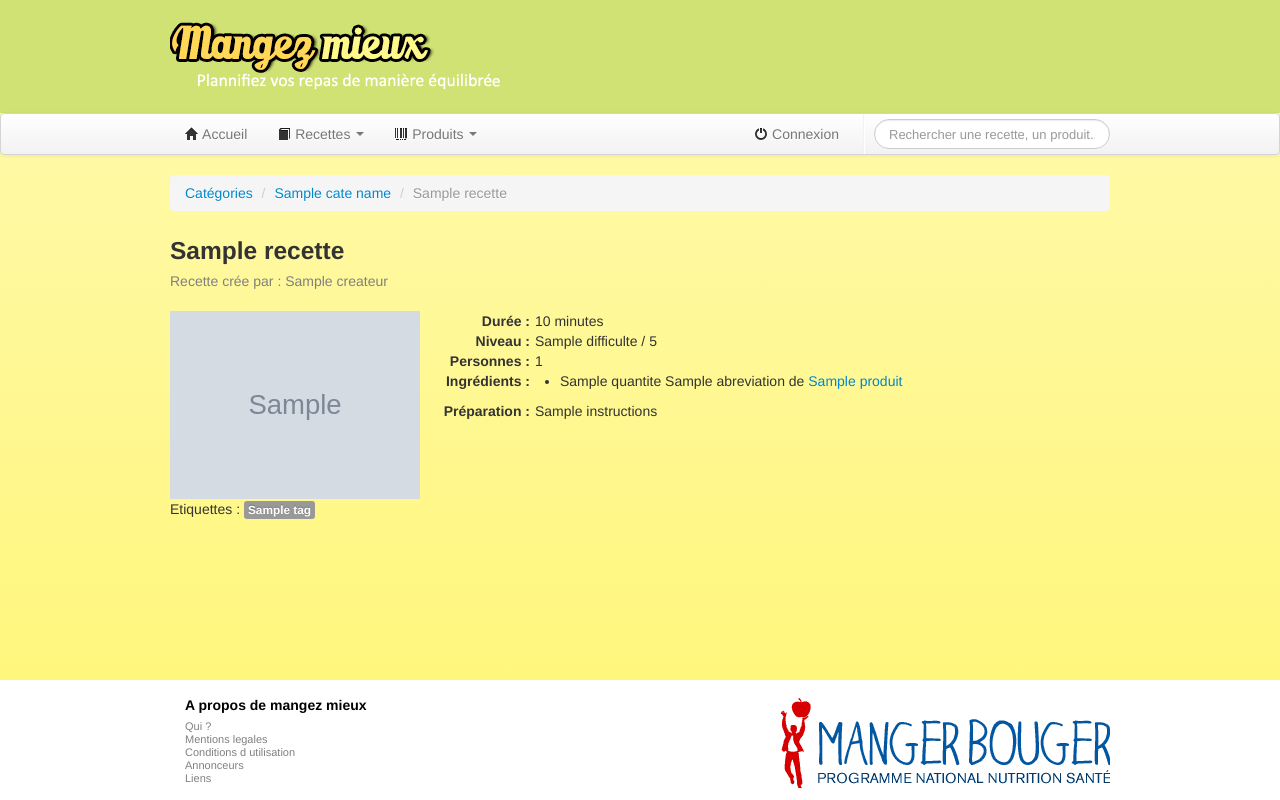
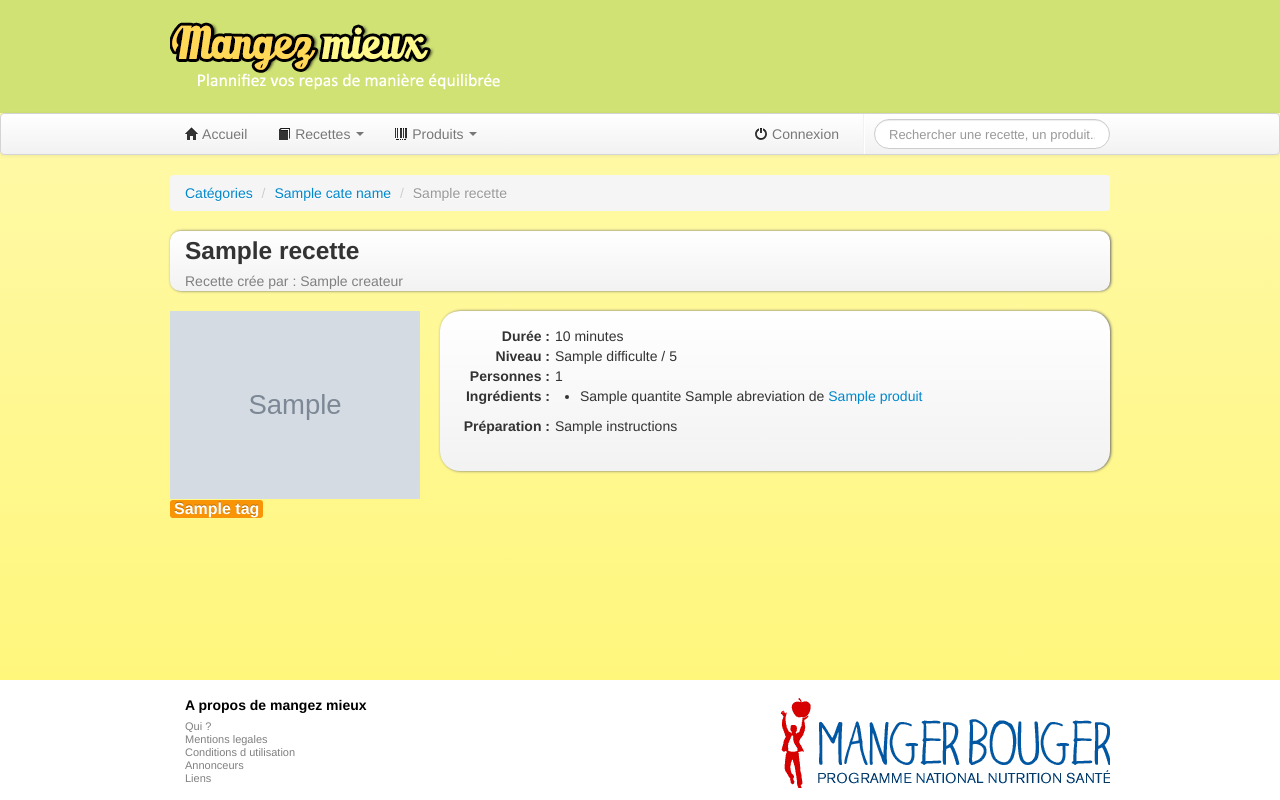
Before and after one commit to notsag/mangezmieux, a Django app: template mangezmieux/templates/recette/detail.html in a window 1280 px wide. Run offline with Django 3.2, Linux system fonts and the light colour scheme; the template is opened without the code that fills it: most values are stand-ins (such as "Sample title", 1, 10 or a date in 2020); grey boxes marked "Sample" are stand-in pictures; form fields are guessed from the names that the template uses; some libraries are stand-ins or nearby versions.

Commit message:
CSS recettes revu (non terminé)

```diff
--- a/mangezmieux/static/css/style.css
+++ b/mangezmieux/static/css/style.css
@@ -959,7 +959,12 @@ html, body {
 }
 
 #recetteButtons {
+    margin-bottom:20px;
+    width: 100%;
+}
 
+#recetteButtons a {
+    font-size: 16px;
 }
 
 .roundabout-holder {
@@ -1234,3 +1239,28 @@ html, body {
     border-radius: 10px 10px 10px 10px;
     padding-left: 15px;
 }
+
+.tags{
+    margin-top: 10px;
+    margin-bottom: 5px;
+    font-size: 16px;
+}
+
+.tags span {
+    font-size: 16px;
+}
+
+.box-right{
+    background-color: white;
+    background-image: -webkit-linear-gradient(top,white,#F2F2F2);
+    background-image: -moz-linear-gradient(center top , #FFFFFF, #F2F2F2);
+    -moz-box-shadow: 1px 0px 3px 0px #656565;
+    -webkit-box-shadow: 1px 0px 3px 0px #656565;
+    -o-box-shadow: 1px 0px 3px 0px #656565;
+    box-shadow: 1px 0px 3px 0px #656565;
+    filter:progid:DXImageTransform.Microsoft.Shadow(color=#656565, Direction=90, Strength=3);
+    border-radius: 20px 20px 20px 20px;
+    padding: 15px 15px 5px;
+    float: right;
+    width: 640px;
+}
--- a/mangezmieux/templates/recette/detail.html
+++ b/mangezmieux/templates/recette/detail.html
@@ -11,9 +11,10 @@
   </ul>
   <div id="recetteDetail">
     <div id="titre">
-	<h3>{{recette.nom}}</h3>
-	<p class="createur">Recette crée par : {{recette.createur}}</p>
-
+        <div class="titleBox">
+	        <h3>{{recette.nom}}</h3>
+	    <p class="createur">Recette crée par : {{recette.createur}}</p>
+        </div>
     </div>
     <div id="contenu">
       <div id="gauche">
@@ -22,19 +23,21 @@
         {% else %}
 	    <img src="/upload/default.jpg" alt="Illustration pour : {{recette.nom}}"/>
     {% endif %}
-    <p>Etiquettes : {% for tag in recette_tags %}<span class="label">{{ tag }}</span> {% endfor %}</p>
+    <div class="tags">
+    {% for tag in recette_tags %}<span class="label label-warning">{{ tag }}</span> {% endfor %}
+    </div>
 	<div id="recetteButtons">
 	  {% if user.is_authenticated %}
-	    <p><a class="btn btn-info" href="#myModal" data-toggle="modal">Ajouter à mon planning</a></p>
+      <a class="btn btn-info" href="#myModal" data-toggle="modal">Ajouter au planning</a>
 		  {% if estFavorite %}
-		    <p><a href="/recette/defavoriser/{{recette.pk}}/" class="btn btn-info"><img src="{% static 'img/etoile-pleine.png' %}" alt="étoile pleine" title="Retirer des favoris" width="25px" height="25px" class="img-rounded"/></a></p>
+		    <a href="/recette/defavoriser/{{recette.pk}}/" class="btn btn-info"><img src="{% static 'img/etoile-pleine.png' %}" alt="étoile pleine" title="Retirer des favoris" width="25px" height="25px" class="img-rounded"/></a>
 		  {% else %}
-		    <p><a href="/recette/favoriser/{{recette.pk}}/" class="btn btn-info"><img src="{% static 'img/etoile-vide.png' %}" alt="étoile vide" title="Ajouter aux favoris" width="25px" height="25px" class="img-rounded"/></a></p>
+		    <a href="/recette/favoriser/{{recette.pk}}/" class="btn btn-info"><img src="{% static 'img/etoile-vide.png' %}" alt="étoile vide" title="Ajouter aux favoris" width="25px" height="25px" class="img-rounded"/></a>
 		  {% endif %}
 	  {% endif %}
 	</div>
       </div>
-      <div id="info">
+      <div class="box-right">
 	<dl class="dl-horizontal">
 	  <dt>Durée :</dt><dd>{{recette.duree}} minutes</dd>
 	  <dt>Niveau :</dt><dd> {{recette.difficulte}} / 5</dd>
```
